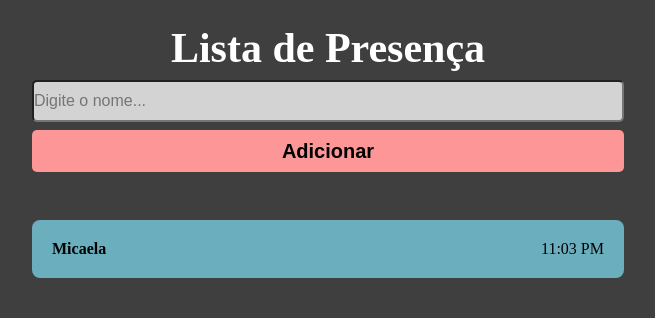
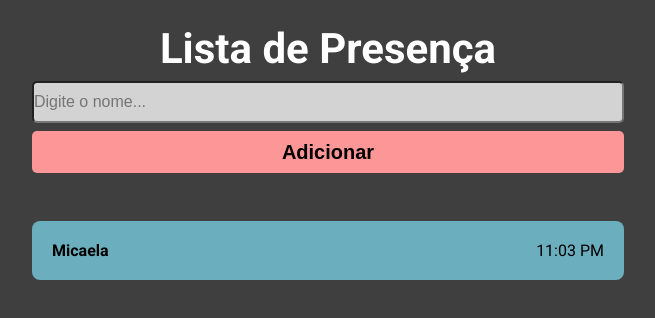
Before and after one commit to MicaelaPinheiroDS/learning-fundamentals-of-react, a React (Vite) app: page / in a window 1280 px wide. Shown: the top 318 px of the page, without its empty margins (312-967 px from the left). Built offline with nearby package versions, Linux system fonts and the light colour scheme.

Commit message:
add font-family roboto 400 500 700

```diff
--- a/index.html
+++ b/index.html
@@ -3,7 +3,9 @@
   <head>
     <meta charset="UTF-8" />
     <meta name="viewport" content="width=device-width, initial-scale=1.0" />
-
+    <link rel="preconnect" href="https://fonts.googleapis.com">
+    <link rel="preconnect" href="https://fonts.gstatic.com" crossorigin>
+    <link href="https://fonts.googleapis.com/css2?family=Roboto:wght@400;500;700&display=swap" rel="stylesheet">
     <title>Vite + React</title>
   </head>
   <body>
--- a/src/styles/global.css
+++ b/src/styles/global.css
@@ -1,5 +1,8 @@
 :root{
     font-size: 62.5%;
+    font-family: 'Roboto', sans-serif;
+    -webkit-font-smoothing: antialiased;
+
 }
 *{
     margin: 0;
```
